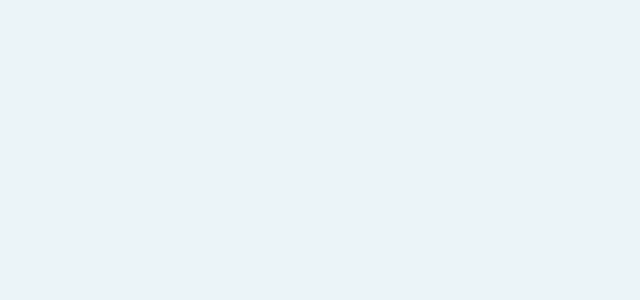
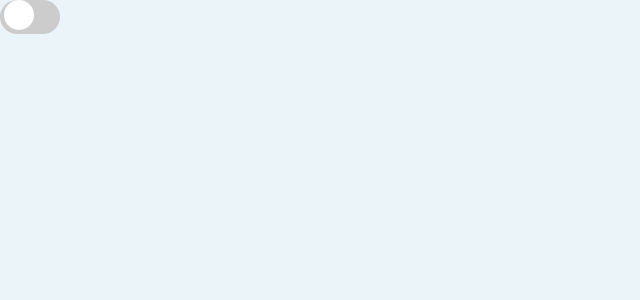
Before and after one commit to thaispng/form-front, a Next.js app: page / in a window 1280 px wide. Shown: the top 300 px of the page, without its empty margins (0-640 px from the left). Built offline with nearby package versions, Linux system fonts and the light colour scheme.

Commit message:
feat: add function theme

```diff
--- a/src/app/page.js
+++ b/src/app/page.js
@@ -1,17 +1,55 @@
 "use client";
-import React, { useState } from 'react'
-import { ThemeProvider } from 'styled-components';
-import GlobalStyle from '../components/styles/global';
-import { lightTheme, darkTheme } from '../components/styles/theme/index.js';
+import React, { useState } from "react";
+import styled from "styled-components";
+import { ThemeProvider } from "styled-components";
+import GlobalStyle from "../components/styles/global";
+import { lightTheme, darkTheme } from "../components/styles/theme/index.js";
+const Container = styled.div``;
+const Button = styled.button`
+  padding: 10px;
+  border-radius: 5px;
+  border: none;
+  cursor: pointer;
+  margin: 10px;
+`;
+const Switch = styled.div`
+  display: inline-block;
+  width: 60px;
+  height: 34px;
+  background: ${props => props.isActive ? '#009CDF' : '#ccc'};
+  border-radius: 17px;
+  transition: background 0.3s ease-in-out;
+  cursor: pointer;
+`;
 
+const Slider = styled.div`
+  position: absolute;
+  cursor: pointer;
+  top: 0;
+  left: ${props => props.isActive ? '25px' : '4px'};
+  width: 30px;
+  height: 30px;
+  background: white;
+  border-radius: 50%;
+  transition: left 0.3s ease-in-out;
+
+`;
 
 export default function Home() {
-  const [isDarkTheme, setIsDarkTheme] = useState(false)
+  const [isActive, setIsActive] = useState(false);
+  const [isDarkTheme, setIsDarkTheme] = useState(false);
+  const handleToggle = () => {
+    setIsActive(prevActive => !prevActive);
+    setIsDarkTheme(prevIsDarkTheme => !prevIsDarkTheme); // Update isDarkTheme
+  };
   return (
-<ThemeProvider theme={isDarkTheme ? darkTheme : lightTheme}>
-
-  <GlobalStyle />
-
-</ThemeProvider>
+    <ThemeProvider theme={isDarkTheme ? darkTheme : lightTheme}>
+      <Container>
+        <GlobalStyle />
+        <Switch isActive={isActive} onClick={handleToggle} >
+          <Slider isActive={isActive} />
+        </Switch>
+      </Container>
+    </ThemeProvider>
   );
 }
--- a/src/components/styles/global/index.js
+++ b/src/components/styles/global/index.js
@@ -5,21 +5,13 @@ const GlobalStyle = createGlobalStyle`
   * {
         box-sizing: border-box;
         margin: 0;
+        padding: 0;
         outline: 0;
         transition: 0.1s;
-    }
-    .container {
-        margin: auto;
-        width: 50%;
-        padding: 10px;
-        text-align: center;
     }
     body {
         background: ${(props) => props.theme.background};
         color: ${props => props.theme.text};
-    }
-    h1 {
-        color: ${props => props.theme.titles};
     }
     .accent {
         background-color: ${props => props.theme.accent};
```
Also changed, not shown: src/components/header/index.js (added, +25 -0 lines).
